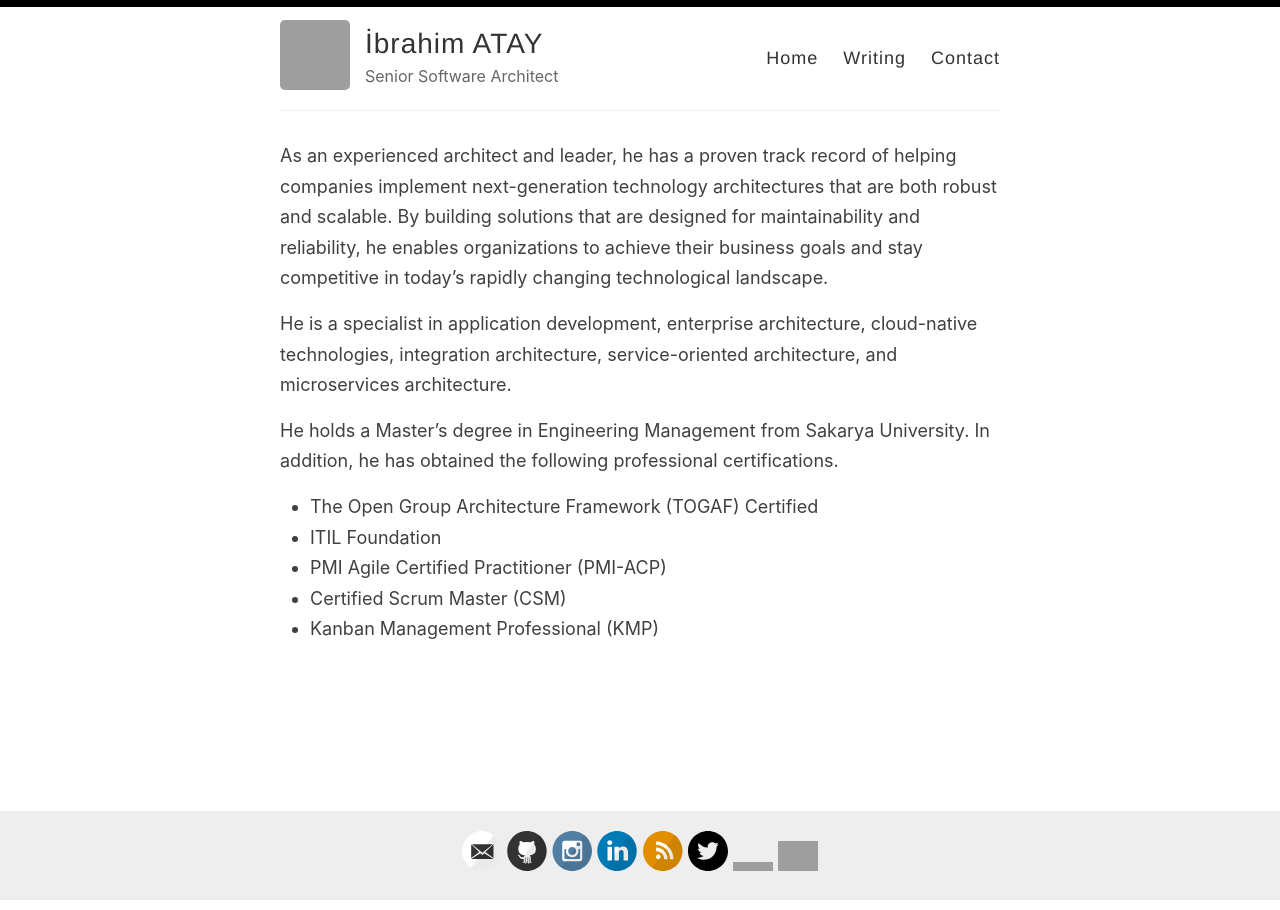
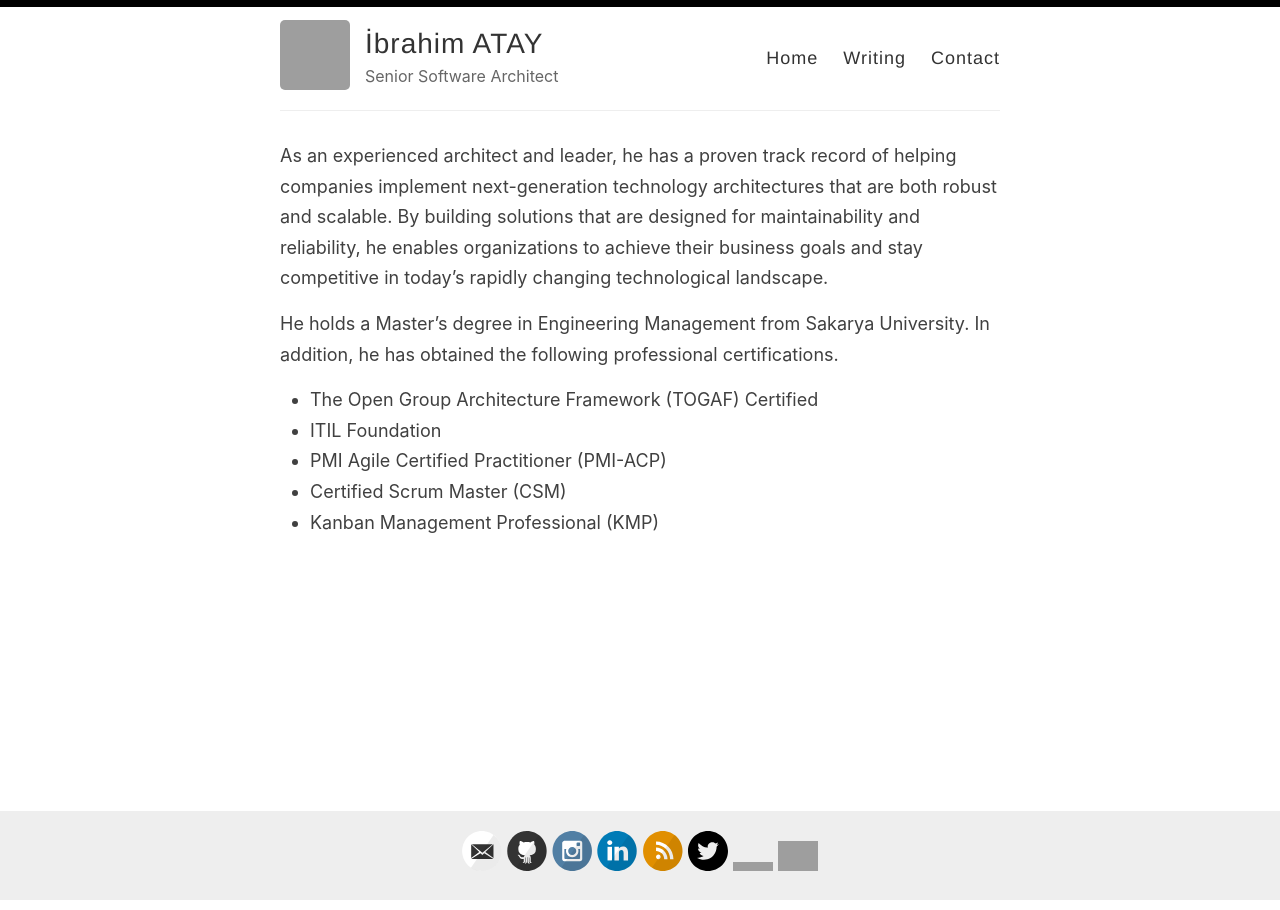
Before and after one commit to ibrahimatay/ibrahimatay.github.io, a Jekyll site: the page built from index.md, in a window 1280 px wide. Built offline with Jekyll 4.4.1, drawn with Linux system fonts in a browser that asks for light colours; grey boxes are pictures that could not be loaded.

Commit message:
Update index.md

```diff
--- a/index.md
+++ b/index.md
@@ -4,8 +4,8 @@ layout: page
 title:
 ---
 As an experienced architect and leader, he has a proven track record of helping companies implement next-generation technology architectures that are both robust and scalable. By building solutions that are designed for maintainability and reliability, he enables organizations to achieve their business goals and stay competitive in today's rapidly changing technological landscape.
-
-He is a specialist in application development, enterprise architecture, cloud-native technologies, integration architecture, service-oriented architecture, and microservices architecture.
+<!--
+He is a specialist in application development, enterprise architecture, cloud-native technologies, integration architecture, service-oriented architecture, and microservices architecture. -->
 
 He holds a Master's degree in Engineering Management from Sakarya University. In addition, he has obtained the following professional certifications.
 
```
